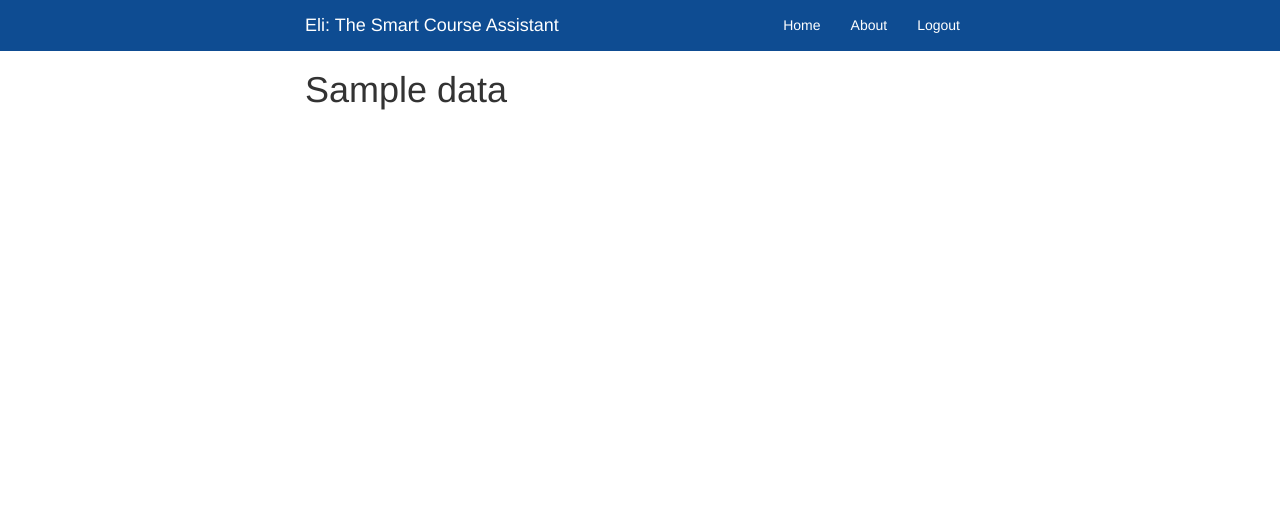
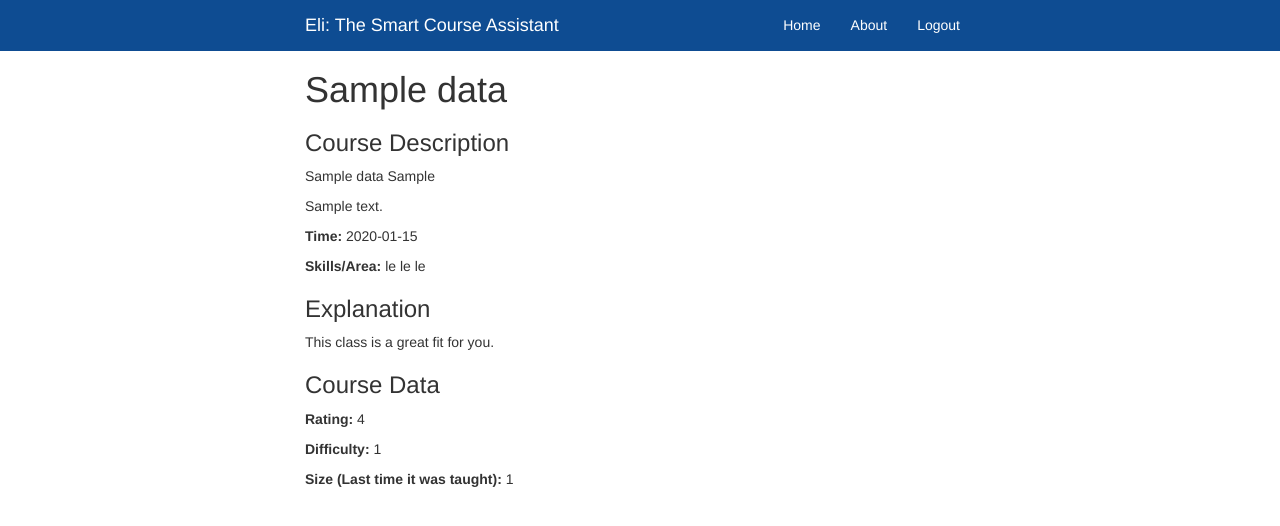
Before and after one commit to mjbyrnes/yale-class-recs, a Django app: page /yale_class_recs/search/1/ in a window 1280 px wide. Shown: the top 526 px of the page. Run offline with Django 3.2, Linux system fonts and the light colour scheme; a user stored in the database is signed in; tables that the repository leaves empty hold one stand-in row (values such as "Sample post"); some libraries are stand-ins or nearby versions.

Commit message:
new db and course info page

```diff
--- a/yale_class_recs/models.py
+++ b/yale_class_recs/models.py
@@ -80,11 +80,11 @@ class CourseProfile(models.Model):
 class CompleteData(models.Model):
     id = models.IntegerField(primary_key=True)
     subject = models.TextField(blank=True, null=True)
-    number = models.TextField(blank=True, null=True)
-    ybb_id = models.IntegerField(blank=True, null=True)
+    num = models.TextField(blank=True, null=True)
+    course_id = models.IntegerField(blank=True, null=True)
     season = models.IntegerField(blank=True, null=True)
-    title = models.TextField(blank=True, null=True)
-    long_title = models.TextField(blank=True, null=True)
+    shortTitle = models.TextField(blank=True, null=True)
+    longTitle = models.TextField(blank=True, null=True)
     average_rating = models.FloatField(blank=True, null=True)
     average_difficulty = models.FloatField(blank=True, null=True)
     num_students = models.IntegerField(blank=True, null=True)
--- a/yale_class_recs/score_calc.py
+++ b/yale_class_recs/score_calc.py
@@ -124,9 +124,10 @@ def match_score_calc(pref_work, pref_rat, areas, skills, search_terms, days, tim
   #print scores
   top10 = dict(sorted(scores.iteritems(), key=operator.itemgetter(1), reverse=True)[:10])
   for entry in top10:
-    print CompleteData.objects.get(pk=entry).long_title
+    print CompleteData.objects.get(pk=entry).longTitle
   print top10
   return courses
+
 
 #AFTER CLICKING SUBMIT:
 
--- a/yale_class_recs/templates/yale_class_recs/course_info.html
+++ b/yale_class_recs/templates/yale_class_recs/course_info.html
@@ -4,7 +4,29 @@
 
 
   <div class="course_info">
-      <h1>{{ course.long_title }}</h1>
+      <h1>{{ course.longTitle }}</h1>
+      <h3>Course Description</h3>
+      <p>{{ course.subject }} {{ course.num }}</p>
+      <p>{{ course.descrip }} </p>
+      <p><b>Time:</b> {{ course.time }}</p>
+      <p>
+      <b>Skills/Area:</b>
+      {% if course.dist1 %}
+       {{ course.dist1|slice:"-2:" }} {{ course.dist2|slice:"-2:" }} {{ course.dist3|slice:"-2:" }}
+      {% elif course.dist2 %}
+       {{ course.dist1|slice:"-2:" }} {{ course.dist2|slice:"-2:" }} {{ course.dist3|slice:"-2:" }}
+      {% elif course.dist3 %}
+        {{ course.dist1|slice:"-2:" }} {{ course.dist2|slice:"-2:" }} {{ course.dist3|slice:"-2:" }}
+      {% else %}
+        None
+      {% endif %}
+      </p>
+      <h3>Explanation</h3>
+      <p>This class is a great fit for you.</p>
+      <h3>Course Data</h3>
+      <p><b>Rating:</b> {{ course.average_rating|floatformat:-2 }}</p>
+      <p><b>Difficulty:</b> {{ course.average_difficulty|floatformat:-2 }}</p>
+      <p><b>Size (Last time it was taught):</b> {{ course.num_students }}</p>
   </div>
 
 {% endblock %}
--- a/yale_class_recs/templates/yale_class_recs/search_results.html
+++ b/yale_class_recs/templates/yale_class_recs/search_results.html
@@ -46,8 +46,8 @@
         </div>
       {% for course in course_results %}
         <div class="row">
-          <div class="col-md-4 col-xs-6">{{ course.long_title }}</div>
-          <div class="col-md-1 col-xs-6">{{ course.subject }} {{ course.number}}</div>
+          <div class="col-md-4 col-xs-6">{{ course.longTitle }}</div>
+          <div class="col-md-1 col-xs-6">{{ course.subject }} {{ course.num }}</div>
           <div class="col-md-1 col-xs-12">{{ course.dist1|slice:"-2:" }} {{ course.dist2|slice:"-2:" }} {{ course.dist3|slice:"-2:" }}</div>
           <div class="col-md-1 col-xs-12">{{ course.average_rating|floatformat:-2 }}</div>
           <div class="col-md-1 col-xs-12">{{ course.average_difficulty|floatformat:-2 }}</div>
--- a/yale_class_recs/views.py
+++ b/yale_class_recs/views.py
@@ -57,9 +57,6 @@ def search_results(request):
       form2.cleaned_data['time_weight']
     ]
     results = sc.match_score_calc(difficulty, rating, area, skills, keywords, day, times, size, major, weights)
-    disp = []
-    for course in results:
-      disp.append(course.title)
     return render(request, 'yale_class_recs/search_results.html', {'total': str(len(results)), 'course_results': results})
 
   form = CourseForm()
```
